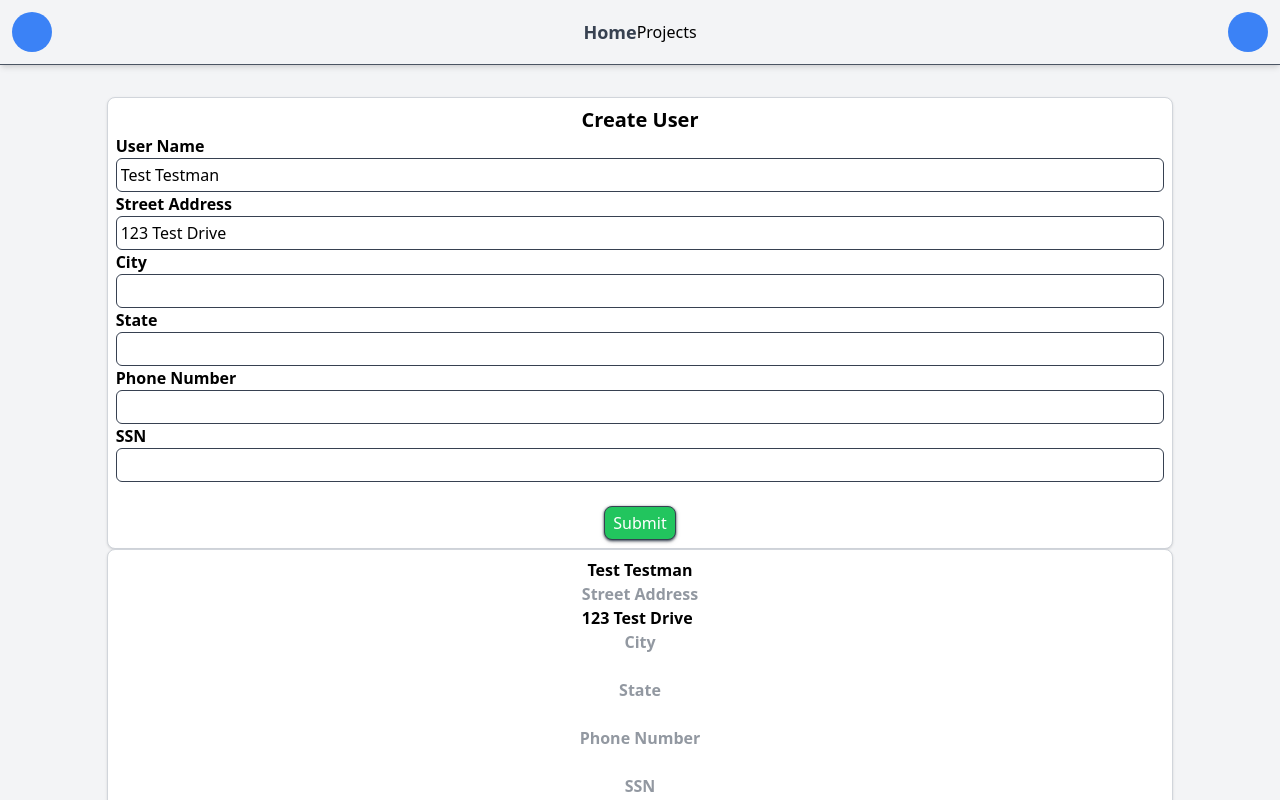
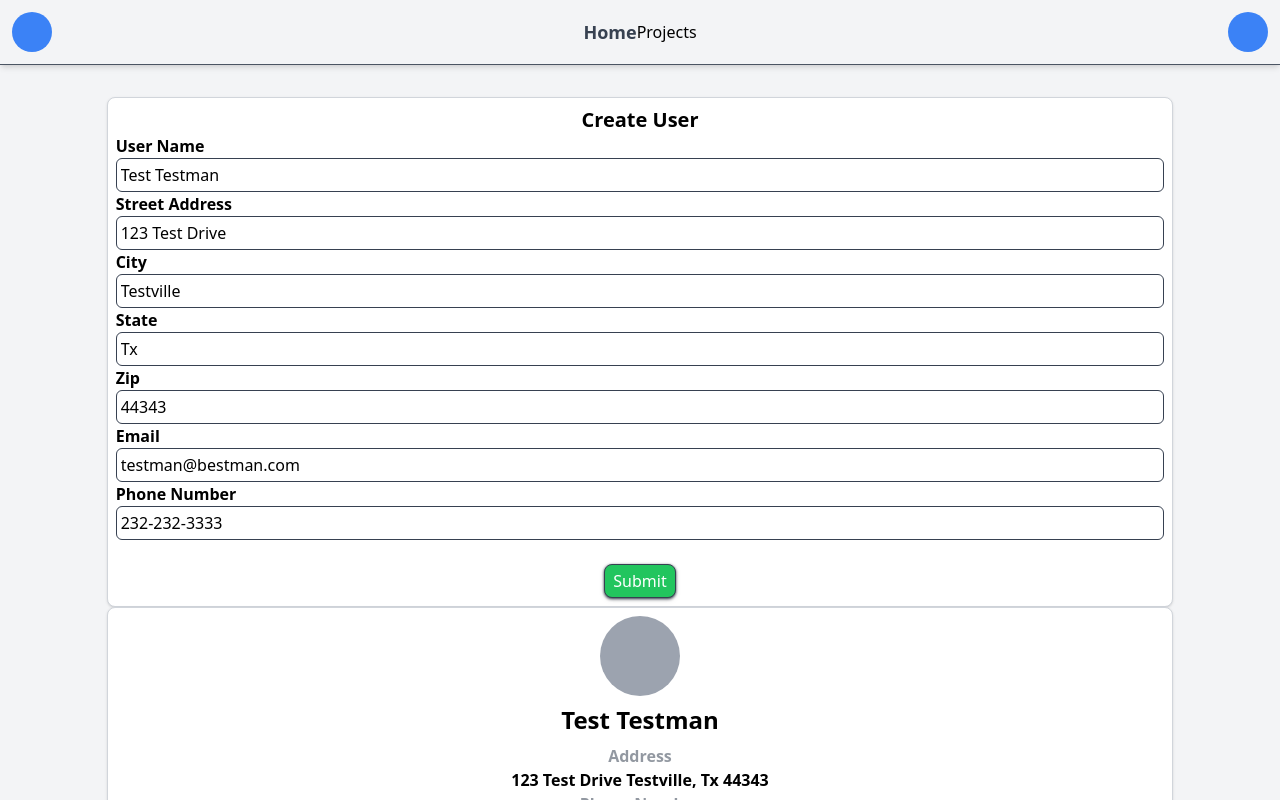
Before and after one commit to Humphreyj/Template, a Vue app: page / in a window 1280 px wide. Shown: the top 800 px of the page. Built offline with nearby package versions, Linux system fonts and the light colour scheme.

Commit message:
Progress on example user details card, updated formatting functions.

```diff
--- a/src/CSS/componentStyles.js
+++ b/src/CSS/componentStyles.js
@@ -22,8 +22,8 @@ export const componentStyles = {
         inputClass: 'border p-1 border-gray-700 rounded-md w-full',
     },
     textBlock: {
-        containerClass: 'flex-col-is-js w-full',
-        labelClass: 'font-bold text-gray-600 opacity-60',
-        contentClass: 'font-semibold'
-    }
+        containerClass: 'flex-col-ic-jc w-full',
+        labelClass: 'font-bold text-gray-600 opacity-60 text-center',
+        contentClass: 'font-semibold',
+    },
 }
--- a/src/components/forms/BasicForm.vue
+++ b/src/components/forms/BasicForm.vue
@@ -37,13 +37,14 @@ const handleSubmit = (e) => {
             />
             <TextInput label="City" v-model="userData.city" />
             <TextInput label="State" v-model="userData.state" />
+            <TextInput label="Zip" v-model="userData.zip" max-length="5" />
+            <TextInput label="Email" v-model="userData.email" />
             <TextInput
                 label="Phone Number"
                 v-model="userData.phone"
                 format="phone"
                 max-length="12"
             />
-            <TextInput label="SSN" v-model="userData.ssn" format="ssn" />
             <Button
                 text="Submit"
                 button-class="mt-6 bg-green-500"
--- /dev/null
+++ b/src/components/profile/ProfileDetailsCard.vue
@@ -0,0 +1,44 @@
+<script setup>
+import { ref, onMounted } from 'vue'
+// Components
+import Card from '@/components/UI/Card.vue'
+import TextBlock from '@/components/UI/TextBlock.vue'
+// Utils
+import { handleFormat } from '@/utils/formatText'
+const props = defineProps({
+    user: {
+        type: Object,
+        default: {
+            name: '',
+            address_line_1: '',
+            city: '',
+            state: '',
+            phone: '',
+            ssn: '',
+        },
+    },
+})
+const address = ref('')
+onMounted(() => {
+    address.value = handleFormat(props.user, 'address')
+})
+</script>
+
+<template>
+    <Card>
+        <section class="flex-col-ic-jc w-full">
+            <div class="rounded-full size-20 bg-gray-400"></div>
+            <TextBlock
+                :text-content="user.name"
+                content-class="text-2xl my-2"
+            />
+            <TextBlock label="Address" :text-content="address" />
+
+            <TextBlock label="Phone Number" :text-content="user.phone" />
+            <TextBlock
+                label="Created"
+                :text-content="handleFormat(user.created_at, 'date', false)"
+            />
+        </section>
+    </Card>
+</template>
--- a/src/stores/primaryStore.js
+++ b/src/stores/primaryStore.js
@@ -5,11 +5,13 @@ export const usePrimaryStore = defineStore('primary', () => {
     const sampleUser = ref({
         name: 'Test Testman',
         address_line_1: '123 Test Drive',
-        city: '',
-        state: '',
-        phone: '',
+        city: 'Testville',
+        state: 'Tx',
+        zip: '44343',
+        email: 'testman@bestman.com',
+        phone: '232-232-3333',
         ssn: '',
-        created_at: null,
+        created_at: '2024-08-30T18:14:55.119Z',
     })
 
     const actions = {}
--- a/src/utils/formatText.js
+++ b/src/utils/formatText.js
@@ -39,12 +39,14 @@ export function format(input) {
 
             return text
         },
-        date: function () {
+        date: function (showTime) {
             // This function should take a string like `2024-08-27T17:35:58.946Z`
             // and transform it to `08/27/2024 12:36 pm`
             // it should take a prop that determines whether or not
             // to show the time.
-            const options = {
+            let options
+            if (showTime) {
+                options = {
                     month: '2-digit',
                     day: '2-digit',
                     year: 'numeric',
@@ -53,15 +55,29 @@ export function format(input) {
                     second: '2-digit',
                     hour12: true,
                 }
+            } else {
+                options = {
+                    month: '2-digit',
+                    day: '2-digit',
+                    year: 'numeric',
+                }
+            }
+            const date = new Date(text)
 
-            text = new Intl.DateTimeFormat('en-US', options).format(text)
+            text = new Intl.DateTimeFormat('en-US', options).format(date)
 
+            return text
+        },
+        address: function () {
+            const { address_line_1, city, state, zip } = text
+            let result = `${address_line_1} ${city}, ${state} ${zip}`
+            text = result
             return text
         },
     }
 }
 
-export const handleFormat = (input, type) => {
+export const handleFormat = (input, type, showTime) => {
     const formatText = format(input)
     let result
     switch (type) {
@@ -69,10 +85,13 @@ export const handleFormat = (input, type) => {
             result = formatText.phone()
             break
         case 'date':
-            result = formatText.date()
+            result = formatText.date(showTime)
             break
         case 'ssn':
             result = formatText.ssn()
+            break
+        case 'address':
+            result = formatText.address()
             break
         default:
             return input
--- a/src/views/HomeView.vue
+++ b/src/views/HomeView.vue
@@ -3,10 +3,8 @@ import { ref } from 'vue'
 import { storeToRefs } from 'pinia'
 // Components
 import PageLayout from '@/components/UI/PageLayout.vue'
-import Card from '@/components/UI/Card.vue'
-import Button from '@/components/UI/Button.vue'
 import BasicForm from '@/components/forms/BasicForm.vue'
-import TextBlock from '@/components/UI/TextBlock.vue'
+import ProfileDetailsCard from '@/components/profile/ProfileDetailsCard.vue'
 
 // Pinia
 import { usePrimaryStore } from '../stores/primaryStore'
@@ -23,28 +21,7 @@ const { sampleUser } = storeToRefs(usePrimaryStore())
         <template #main-content>
             <section class="mt-8 w-10/12 h-dvh">
                 <BasicForm form-title="Create User" :data="sampleUser" />
-                <Card>
-                    <section class="flex-col-ic-js">
-                        <TextBlock :text-content="sampleUser.name" />
-                        <TextBlock
-                            label="Street Address"
-                            :text-content="sampleUser.address_line_1"
-                        />
-                        <TextBlock
-                            label="City"
-                            :text-content="sampleUser.city"
-                        />
-                        <TextBlock
-                            label="State"
-                            :text-content="sampleUser.state"
-                        />
-                        <TextBlock
-                            label="Phone Number"
-                            :text-content="sampleUser.phone"
-                        />
-                        <TextBlock label="SSN" :text-content="sampleUser.ssn" />
-                    </section>
-                </Card>
+                <ProfileDetailsCard :user="sampleUser" />
             </section>
         </template>
     </PageLayout>
```
Lines whose indentation alone changed are shown as unchanged.
